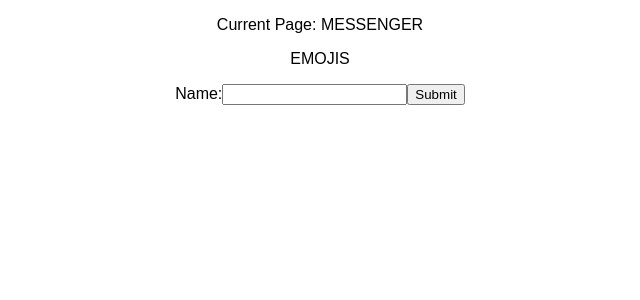
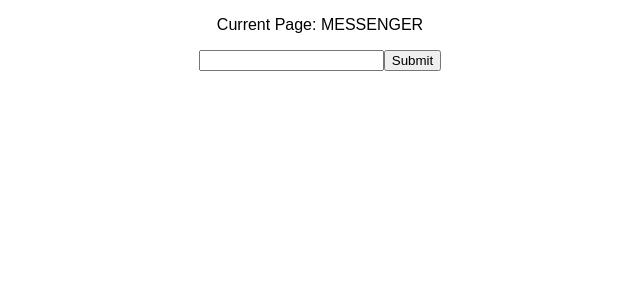
Before and after one commit to razzius/ejomi, a React (Create React App) app in the folder frontend/: page / in a window 1280 px wide. Shown: the top 300 px of the page, without its empty margins (320-960 px from the left). Built offline with nearby package versions, Linux system fonts and the light colour scheme.

Commit message:
text input componenet

```diff
--- a/frontend/src/Messenger.react.js
+++ b/frontend/src/Messenger.react.js
@@ -1,50 +1,16 @@
 import React, { Component } from 'react';
-
-const MAX_LENGTH = 10;
-const EMOJIS = "ABCDEF";//'😂😄😃😀😊😉😍😘😚😗';
-
-function generateForSelectedPos(index, emojis) {
-  return emojis;
-}
+import TextInput from './components/TextInput.react';
 
 class Messenger extends Component {
 
   constructor(props) {
     super(props);
-    this.state = {
-      value: '',
-    };
   }
 
-  _handleChange = (event) => {
-    console.log(event.target.value);
-    this.setState({value: event.target.value});
-  };
-
   render() {
-    // const emojis = "ABCDEFG";
-    // const selectedEmoji = emojis.charAt(selectedEmojiIndex);
-
-    console.log(this.props.selectedEmojiIndex);
-    console.log(this.props);
-
-    const warning = this.state.value.length > MAX_LENGTH
-      ? <p>YOU WROTE TOO MUCH</p>
-      : null;
-
     return (
       <div>
-        <p>
-          {generateForSelectedPos(3, "EMOJIS")}
-        </p>
-        <form>
-          <label>
-            Name:
-            <input type="text" name="name" value={this.state.value} onChange={this._handleChange} />
-          </label>
-          <input type="submit" value="Submit" />
-          {warning}
-        </form>
+        <TextInput />
       </div>
     );
   }
--- /dev/null
+++ b/frontend/src/components/TextInput.react.js
@@ -0,0 +1,43 @@
+import React, { Component } from 'react';
+
+function generateForSelectedPos(index, emojis) {
+  return emojis;
+}
+
+class TextInput extends Component {
+
+  constructor(props) {
+    super(props);
+
+    this.state = {
+      value: '',
+      maxSize: 10,
+      maxEditDistance: 4
+    };
+  }
+
+  _handleChange = (event) => {
+    console.log(event.target.value);
+    this.setState({value: event.target.value});
+  };
+
+  render() {
+
+    const warning = this.state.value.length > this.state.maxSize
+      ? <p>YOU WROTE TOO MUCH</p>
+      : null;
+
+    return (
+      <div>
+        <label>
+          <input type="text" name="name" value={this.state.value} onChange={this._handleChange} />
+        </label>
+        <input type="submit" value="Submit" />
+
+        {warning}
+      </div>
+    );
+  }
+}
+
+export default TextInput
```
